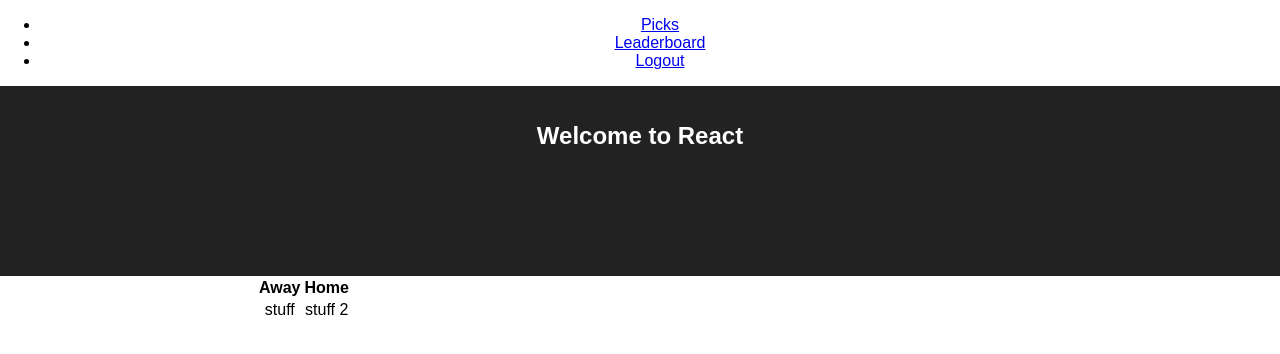
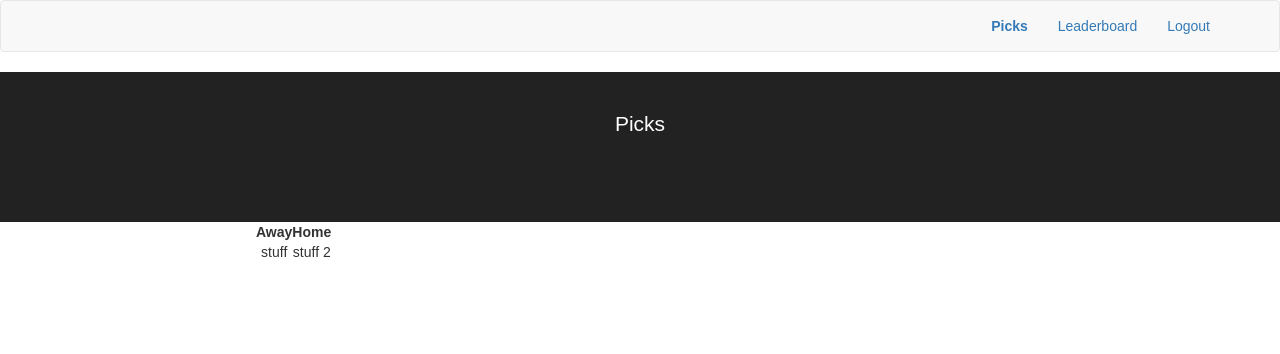
Before and after one commit to bmsthomp/picks-frontend, a React (Create React App) app: page / in a window 1280 px wide. Shown: the top 354 px of the page. Built offline with nearby package versions, Linux system fonts and the light colour scheme.

Commit message:
framework

```diff
--- a/package.json
+++ b/package.json
@@ -3,7 +3,9 @@
   "version": "0.1.0",
   "private": true,
   "dependencies": {
+    "jquery": "^3.3.1",
     "react": "^16.4.0",
+    "react-bootstrap": "^0.32.1",
     "react-dom": "^16.4.0",
     "react-router": "^4.3.1",
     "react-router-dom": "^4.3.1",
--- a/public/index.html
+++ b/public/index.html
@@ -10,6 +10,8 @@
     -->
     <link rel="manifest" href="%PUBLIC_URL%/manifest.json">
     <link rel="shortcut icon" href="%PUBLIC_URL%/favicon.ico">
+    <link rel="stylesheet" href="https://maxcdn.bootstrapcdn.com/bootstrap/3.3.7/css/bootstrap.min.css" integrity="sha384-BVYiiSIFeK1dGmJRAkycuHAHRg32OmUcww7on3RYdg4Va+PmSTsz/K68vbdEjh4u" crossorigin="anonymous">
+
     <!--
       Notice the use of %PUBLIC_URL% in the tags above.
       It will be replaced with the URL of the `public` folder during the build.
--- a/src/App.js
+++ b/src/App.js
@@ -1,11 +1,11 @@
 import React, { Component } from 'react';
 import './App.css';
-import { BrowserRouter, Route } from 'react-router-dom';
+import { BrowserRouter, Route, Switch } from 'react-router-dom';
 
 import Nav from './Nav';
-import Banner from './Banner';
 import Picks from './Picks';
 import Leaderboard from './Leaderboard';
+import NoMatch from './NoMatch';
 
 class App extends Component {
   render() {
@@ -13,10 +13,12 @@ class App extends Component {
       <BrowserRouter>
         <div className="App">
           <Nav />
-          <Banner />
-          <div className="content">
-            <Route path='/' exact component={Picks} />
-            <Route path='/leaderboard' exact component={Leaderboard} />
+          <div>
+            <Switch>
+              <Route path='/' exact component={Picks} />
+              <Route path='/leaderboard' exact component={Leaderboard} />
+              <Route exact component={NoMatch} />
+            </Switch>
           </div>
         </div>
       </BrowserRouter>
--- a/src/Banner.js
+++ b/src/Banner.js
@@ -7,7 +7,7 @@ export default class Banner extends React.Component {
 
     return (
       <header className="App-header">
-        <h1 className="App-title">Welcome to React</h1>
+        <h1 className="App-title">{this.props.title}</h1>
       </header>
     );
   }
--- a/src/Leaderboard.js
+++ b/src/Leaderboard.js
@@ -1,14 +1,21 @@
 import React from 'react';
 import ReactDOM from 'react-dom';
+
+import Banner from './Banner';
 
 export default class Leaderboard extends React.Component {
 
   render() {
 
     return (
-      <table>
-      leaderboard
-      </table>
+      <React.Fragment>
+        <Banner title="Picks" />
+        <div className="content">
+          <table>
+          leaderboard
+          </table>
+        </div>
+      </React.Fragment>
     );
   }
 }
--- a/src/Nav.js
+++ b/src/Nav.js
@@ -1,17 +1,20 @@
 import React from 'react';
 import ReactDOM from 'react-dom';
-import { Link } from 'react-router-dom';
+import { NavLink } from 'react-router-dom';
+import { Nav, Navbar, NavItem  } from 'react-bootstrap';
 
-export default class Nav extends React.Component {
+export default class Navi extends React.Component {
 
   render() {
 
     return (
-      <ul>
-        <li><Link to="/">Picks</Link></li>
-        <li><Link to="/leaderboard">Leaderboard</Link></li>
-        <li><Link to="/logout">Logout</Link></li>
-      </ul>
+      <Navbar>
+        <Nav pullRight>
+          <NavItem><NavLink activeStyle={{ fontWeight: "bold" }} to="/" exact>Picks</NavLink></NavItem>
+          <NavItem><NavLink activeStyle={{ fontWeight: "bold" }} to="/leaderboard">Leaderboard</NavLink></NavItem>
+          <NavItem><NavLink activeStyle={{ fontWeight: "bold" }} to="/logout">Logout</NavLink></NavItem>
+        </Nav>
+      </Navbar>
     );
   }
 }
--- /dev/null
+++ b/src/NoMatch.js
@@ -0,0 +1,16 @@
+import React from 'react';
+import ReactDOM from 'react-dom';
+
+import Banner from './Banner';
+
+export default class Picks extends React.Component {
+
+  render() {
+
+    return (
+
+        <Banner title="Error: 404 Page Not Found" />
+
+    );
+  }
+}
--- a/src/Picks.js
+++ b/src/Picks.js
@@ -1,11 +1,16 @@
 import React from 'react';
 import ReactDOM from 'react-dom';
+
+import Banner from './Banner';
 
 export default class Picks extends React.Component {
 
   render() {
 
     return (
+      <React.Fragment>
+        <Banner title="Picks" />
+        <div className="content">
         <table>
           <tr>
             <th>Away</th>
@@ -16,6 +21,8 @@ export default class Picks extends React.Component {
             <td>stuff 2</td>
           </tr>
         </table>
+        </div>
+      </React.Fragment>
     );
   }
 }
```
Also changed, not shown: src/Footer.js (added, +12 -0 lines), 1 other file (tests, documents, lock files or other folders). Lines whose indentation alone changed are shown as unchanged.
